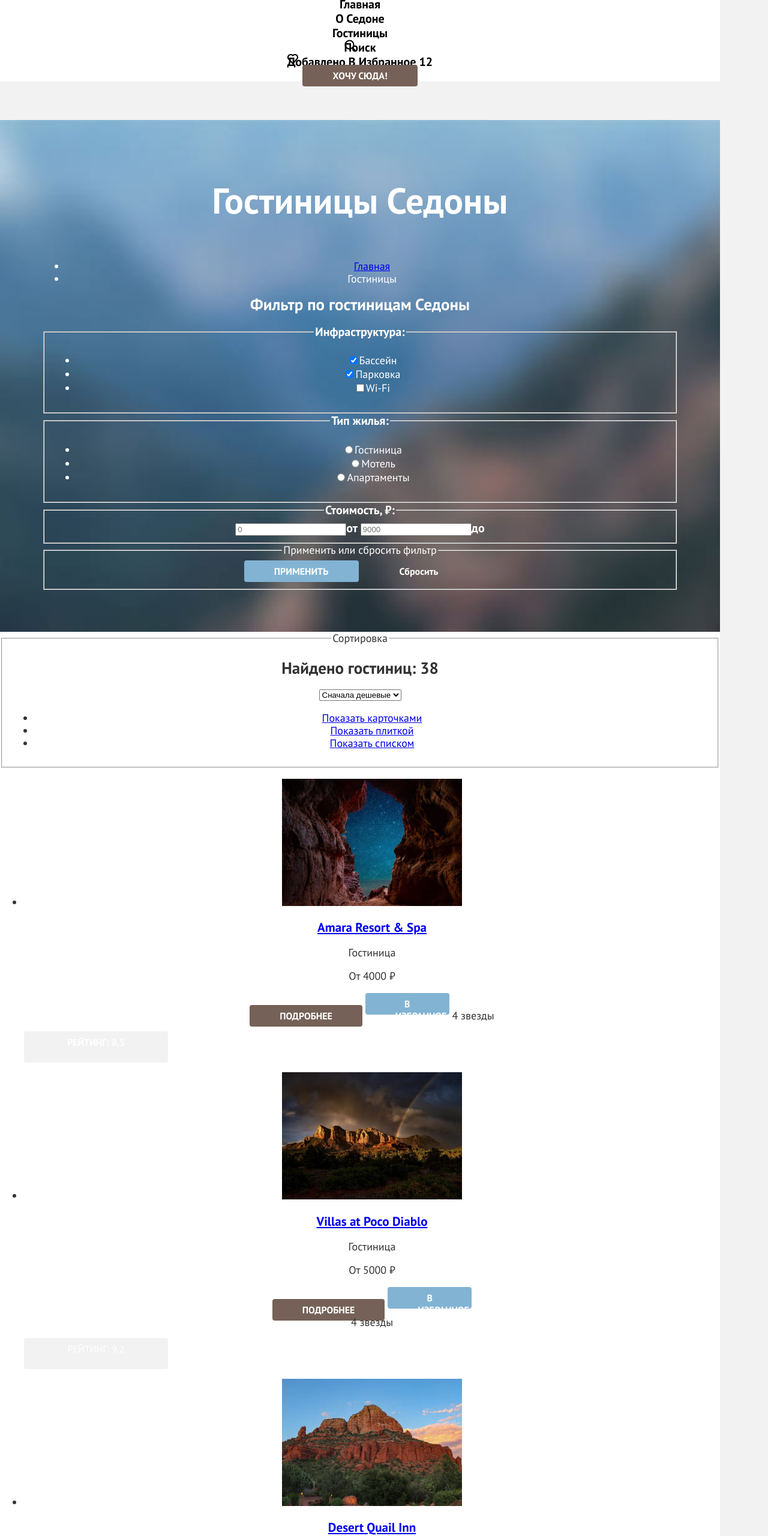
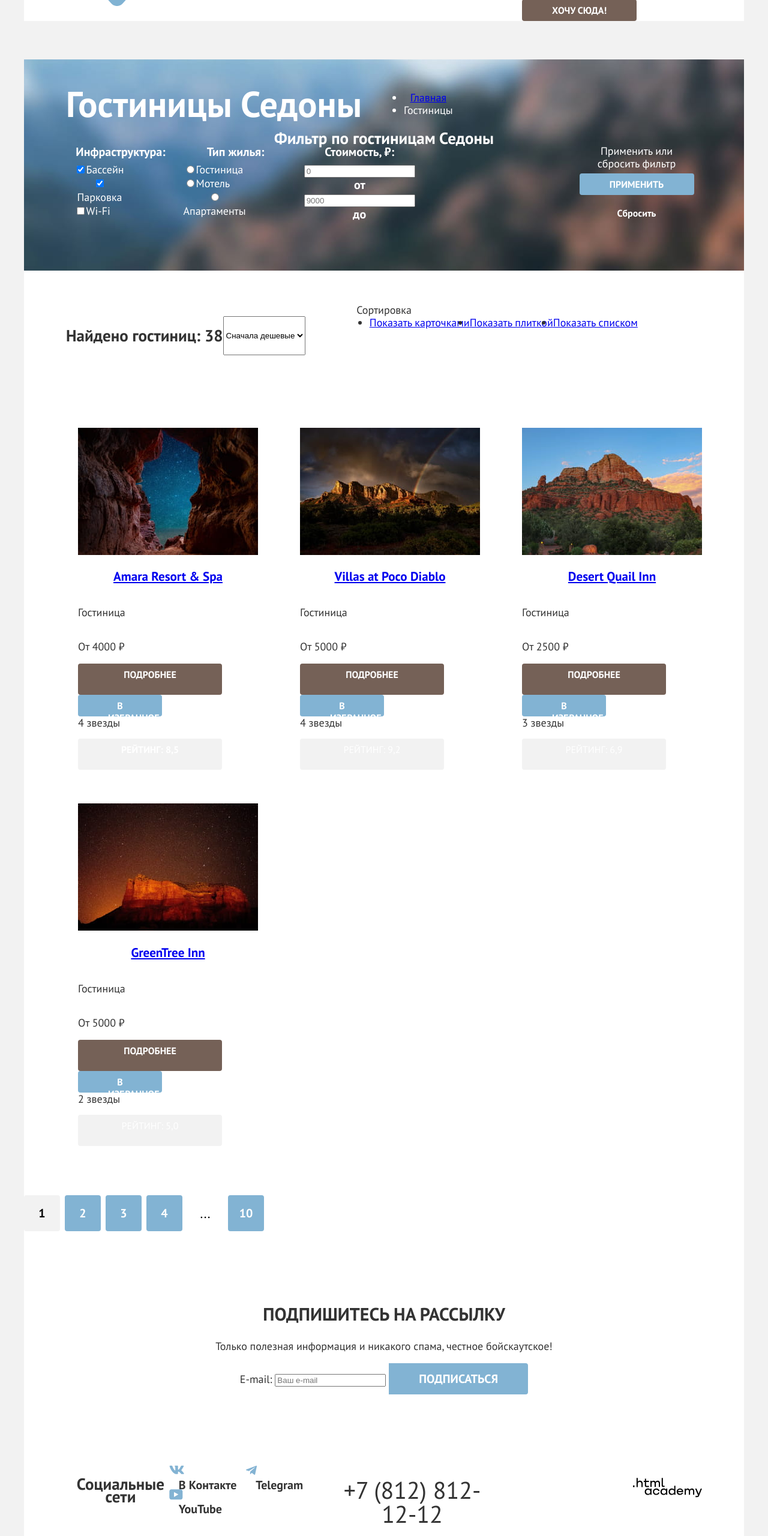
Before and after one commit to htmlacademy-htmlcss/2520257-sedona-2, a plain HTML site: page catalog.html in a window 1280 px wide. Shown: the part 80-2640 px from the top of the page at 60% size. Drawn offline with Linux system fonts and the light colour scheme.

Commit message:
добавляет флексы

```diff
--- a/catalog.html
+++ b/catalog.html
@@ -8,10 +8,11 @@
   </head>
 
   <body>
+    <div class="container">
       <header class="page-header">
         <nav class="navigation">
           <a class="navigation-link" aria-current="page" href="index.html">
-          <img class="main-header-logo" src="images/header/logo.svg" alt="Логотип Седона">
+            <img class="main-header-logo" src="images/header/logo.svg" alt="Логотип Седона" width="140px" height="70px">
           </a>
           <ul class="navigation-list">
             <li class="navigation-item">
@@ -50,7 +51,7 @@
           </ul>
         </nav>
       </header>
-    <main class="main-inner">
+      <main class="main-inner main-container">
         <section class="catalog-products">
           <header class="inner-header">
             <nav class="navigation">
@@ -71,6 +72,7 @@
           </header>
           <h2 class="visually-hidden">Фильтр по гостиницам Седоны</h2>
           <form class="catalog-filter" action="https://echo.htmlacademy.ru/" method="get">
+            <div class="catalog-filter-wrapper">
               <fieldset class="catalog-filter-group">
                 <legend class="catalog-filter-title">
                   Инфраструктура:
@@ -126,13 +128,14 @@
                   <input class="field" type="number" name="catalog-filter-price" placeholder="9000">до
                 </label>
               </fieldset>
-          <fieldset class="catalog-filter-group">
+              <fieldset class="catalog-filter-group catalog-filter-buttons">
                 <legend class="visually-hidden">
                   Применить или сбросить фильтр
                 </legend>
                 <input class="button-apply navigation-link" type="submit" value="Применить">
                 <input class="button-reset navigation-link" type="reset" value="Сбросить">
               </fieldset>
+            </div>
           </form>
         </section>
         <section class="catalog-sorting">
@@ -165,7 +168,8 @@
                 </li>
               </ul>
             </fieldset>
-        <ul class="catalog-list">
+        </section>
+        <ul class="catalog-card-list">
           <li class="catalog-card">
             <a class="catalog-card-link" href="#" tabindex="-1">
               <img class="catalog-card-image" src="images/catalog/hotel-1.jpg"
@@ -255,7 +259,7 @@
         </section>
       </main>
       <footer class="page-footer">
-      <section class="socials">
+        <section class="socials page-footer-container">
           <h2 class="visually-hidden">Социальные сети</h2>
           <ul class="socials-list">
             <li class="socials-item">
@@ -274,12 +278,15 @@
           <address class="footer-contacts-address">
             <a class="contacts-phone" href="tel:88128121212">+7 (812) 812-12-12</a>
           </address>
+          <div class="footer-logo">
             <a class="academy-logo" href="https://www.htmlacademy.ru">
-          <img class="academy-logo" src="images/footer/htmlacademy.svg" alt="Логотип HTML Academy" width="115px"
-            height="33px">
+              <img src="images/footer/htmlacademy.svg" alt="Логотип HTML Academy" width="115px" height="33px">
             </a>
+          </div>
         </section>
       </footer>
+    </div>
   </body>
 
+
 </html>
--- a/styles/styles.css
+++ b/styles/styles.css
@@ -14,26 +14,53 @@
   font-display: swap;
 }
 
+html {
+  height: 100%;
+}
+
 body {
+  margin: 0;
+  display: flex;
+  flex-direction: column;
+  min-height: 100%;
   font-family: "PT Sans", sans-serif;
   font-size: 18px;
   line-height: 21px;
   text-align: center;
   color: #333333;
   background-color: #f2f2f2;
-  margin: 0;
-  max-width: 1200px;
-  height: 100%;
+}
+
+.container {
+  margin: 0 auto;
+  width: 1200px;
+}
+
+.main-container {
+  flex-grow: 1;
 }
 
 .page-header {
+  padding: 0 70px;
   color: #000000;
   background-color: #ffffff;
 }
 
+.visually-hidden {
+  padding: 0;
+  margin: 0;
+}
+
+.navigation {
+  display: flex;
+  width: 1060px;
+  margin: 0 auto;
+  column-gap: 30px;
+}
+
 .main-header-logo {
-  width: 140px;
-  height: 70px;
+  width: 138px;
+  margin-right: 28px;
 }
 
 .navigation-link-current {
@@ -43,12 +70,21 @@ body {
 }
 
 .navigation-list {
+  display: flex;
+  flex-wrap: wrap;
   margin: 0;
   padding: 0;
   list-style: none;
+  align-items: center;
+}
+
+.navigation-user {
+  max-width: 300px;
+  margin-left: auto;
 }
 
 .navigation-link {
+  padding: 20px 16px;
   font-family: "PT Sans", sans-serif;
   font-size: 20px;
   line-height: 24px;
@@ -57,6 +93,7 @@ body {
   color: inherit;
   text-decoration: none;
   text-transform: capitalize;
+  background-color: #ffffff;
 
 }
 
@@ -85,6 +122,7 @@ body {
 
 .hero-background {
   padding-top: 51px;
+  padding-bottom: 82px;
   color: #ffffff;
   background-color: #333333;
   background-image: url("../images/index/index-background-vector.svg"),
@@ -97,15 +135,45 @@ body {
 .hero-image {
   display: block;
   margin: 0 auto;
-  width: 458px;
-  height: 352px;
-  padding-bottom: 82px;
 }
 
 /* Advantages */
 
 .advantages {
   background-color: #ffffff;
+}
+
+.advantages-list {
+  display: flex;
+  flex-wrap: wrap;
+  padding: 0;
+  margin: 0;
+  list-style: none;
+}
+
+.advantages-wrapper {
+  min-height: 385px;
+  width: 400px;
+  padding: 90px 85px;
+  display: flex;
+  flex-direction: column;
+  box-sizing: border-box;
+  align-items: baseline;
+}
+
+.advantages-main-title-wrapper {
+  padding: 47px 200px;
+  margin: 0 auto;
+}
+
+.advantages-item {
+  display: flex;
+  min-height: 385px;
+}
+
+.advantages-img {
+  display: block;
+  object-fit: contain;
 }
 
 .advantages-main-title {
@@ -133,10 +201,6 @@ body {
   font-weight: 400;
 }
 
-.advantages-img {
-  width: 800px;
-  height: 385px;
-}
 
 .background-color-dark .advantages-title,
 .background-color-dark .advantages-description {
@@ -149,11 +213,33 @@ body {
   background-color: #ffffff;
 }
 
+.services-list {
+  display: flex;
+  flex-wrap: wrap;
+  padding: 0;
+  margin: 0;
+  list-style: none;
+}
+
+.services-item {
+  min-height: 225px;
+  width: 230px;
+  align-content: center;
+  padding: 80px 85px;
+}
+
+.services-main-title-wrapper {
+  padding: 64px;
+  width: 800px;
+  margin: 0 auto;
+}
+
 .services-main-title {
   font-size: 30px;
   line-height: 36px;
   font-weight: 700;
   text-transform: uppercase;
+
 }
 
 .services-main-description {
@@ -173,13 +259,10 @@ body {
   font-weight: 400;
 }
 
-.services-item {
-  background-color: #ffffff;
-}
-
 /* hotels-search */
 
 .hotels-search {
+  padding: 80px 304px;
   background-color: #ffffff;
 }
 
@@ -188,6 +271,7 @@ body {
   line-height: 36px;
   font-weight: 700;
   text-transform: uppercase;
+  padding: 35px 70px;
 }
 
 .hotels-search-description {
@@ -195,6 +279,8 @@ body {
   line-height: 26px;
   font-weight: 400;
   color: #333333;
+  padding-bottom: 54px;
+
 }
 
 .hotels-search-button {
@@ -208,6 +294,7 @@ body {
   color: #ffffff;
   text-transform: uppercase;
   text-decoration: none;
+
 }
 
 /* subscribe */
@@ -219,6 +306,7 @@ body {
 
 .subscribe-img {
   background-image: url("../images/index/subscribe-background.jpg");
+  background-color: #123869;
   background-size: cover;
   background-repeat: no-repeat;
   color: #ffffff;
@@ -254,14 +342,6 @@ body {
   border: none;
 }
 
-#subscribe-email {
-  background-color: #f2f2f2;
-  width: 452px;
-  height: 52px;
-  color: #000000;
-  padding: 12px;
-  border-radius: 4px 0px 0px 4px;
-}
 
 /* Catalog */
 
@@ -269,9 +349,30 @@ body {
   background-color: #ffffff;
 }
 
+.catalog-filter-wrapper {
+  display: flex;
+  flex-wrap: wrap;
+  padding: 0;
+  margin: 0;
+}
+
+.catalog-filter-list {
+  display: flex;
+  flex-wrap: wrap;
+  padding: 0;
+  margin: 0;
+  list-style: none;
+}
+
+.catalog-filter-group {
+  width: 155px;
+  border: 0;
+  margin: 0;
+}
+
 .catalog-products {
   margin-top: 64px;
-  padding: 35px 70px 70px 70px;
+  padding: 35px 70px 70px;
   color: #ffffff;
   background-color: #333333;
   background-image: url("../images/catalog/catalog-background.jpg");
@@ -283,6 +384,8 @@ body {
   font-size: 60px;
   line-height: 78px;
   font-weight: 700;
+  margin: 0;
+  margin-bottom: 8px;
 }
 
 .catalog-filter-title {
@@ -295,7 +398,13 @@ body {
   font-size: 18px;
   line-height: 23px;
   font-weight: 400;
+  margin-right: 70px;
 }
+
+.catalog-filter-buttons {
+  margin-left: auto;
+}
+
 
 .button-apply {
   font-size: 16px;
@@ -321,8 +430,44 @@ body {
 
 /* catalog-sorting */
 
+.catalog-sorting-field {
+  display: flex;
+  flex-wrap: wrap;
+  padding: 0;
+  margin: 55px 70px;
+  border: 0;
+  width: 1060px;
+}
+
+.sorting-buttons {
+  display: flex;
+  flex-wrap: wrap;
+  padding: 0;
+  margin: 0 auto;
+}
 
 /* catalog-list */
+
+.catalog-card-list {
+  display: flex;
+  flex-wrap: wrap;
+  justify-content: space-between;
+  margin: 0;
+  list-style: none;
+  padding: 46px 70px;
+}
+
+.catalog-card {
+  min-height: 385px;
+  width: 300px;
+  display: flex;
+  flex-direction: column;
+  box-sizing: border-box;
+  align-items: baseline;
+  margin-right: 20px;
+  padding: 20px;
+  border: 1px #000000;
+}
 
 .product-card-link,
 .product-card-button,
@@ -350,21 +495,45 @@ body {
 
 /* pagination */
 
+.pagination {
+  display: flex;
+  flex-wrap: wrap;
+  gap: 8px;
+  margin: 0;
+  padding: 0;
+  list-style-type: none;
+}
+
 .pagination-item {
+
   font-size: 20px;
   line-height: 36px;
   font-weight: 700;
   width: 60px;
   height: 60px;
+
+}
+
+.pagination-link {
+  display: flex;
+  align-items: center;
+  justify-content: center;
+  text-decoration: none;
   color: #ffffff;
+  background-color: #82b3d3;
+  box-sizing: border-box;
+  border-radius: 4px;
+  min-width: 60px;
+  min-height: 60px;
   border-radius: 4px;
   border: none;
 }
 
-.pagination-link {
-  text-decoration: none;
-  color: #ffffff;
-  background-color: #82b3d3;
+.pagination-dots {
+  color: #000000;
+  font-size: 22px;
+  line-height: 26px;
+  font-weight: 400;
 }
 
 .pagination-next {
@@ -406,6 +575,30 @@ body {
   background-color: #ffffff;
 }
 
+.page-footer-container {
+  display: flex;
+  margin: 0 auto;
+  width: 1050px;
+}
+
+.socials-list {
+  margin-right: 200px;
+  display: flex;
+  flex-wrap: wrap;
+  padding: 0;
+  margin: 0;
+  list-style: none;
+}
+
+.footer-contacts-address {
+  width: 335px;
+  margin-right: 235px;
+}
+
+.footer-logo {
+  margin-left: auto;
+}
+
 .vk-logo {
   background-image: url("../images/footer/vk.svg");
   background-repeat: no-repeat;
```
Also changed, not shown: index.html (+31 -11 lines). Lines whose indentation alone changed are shown as unchanged.
